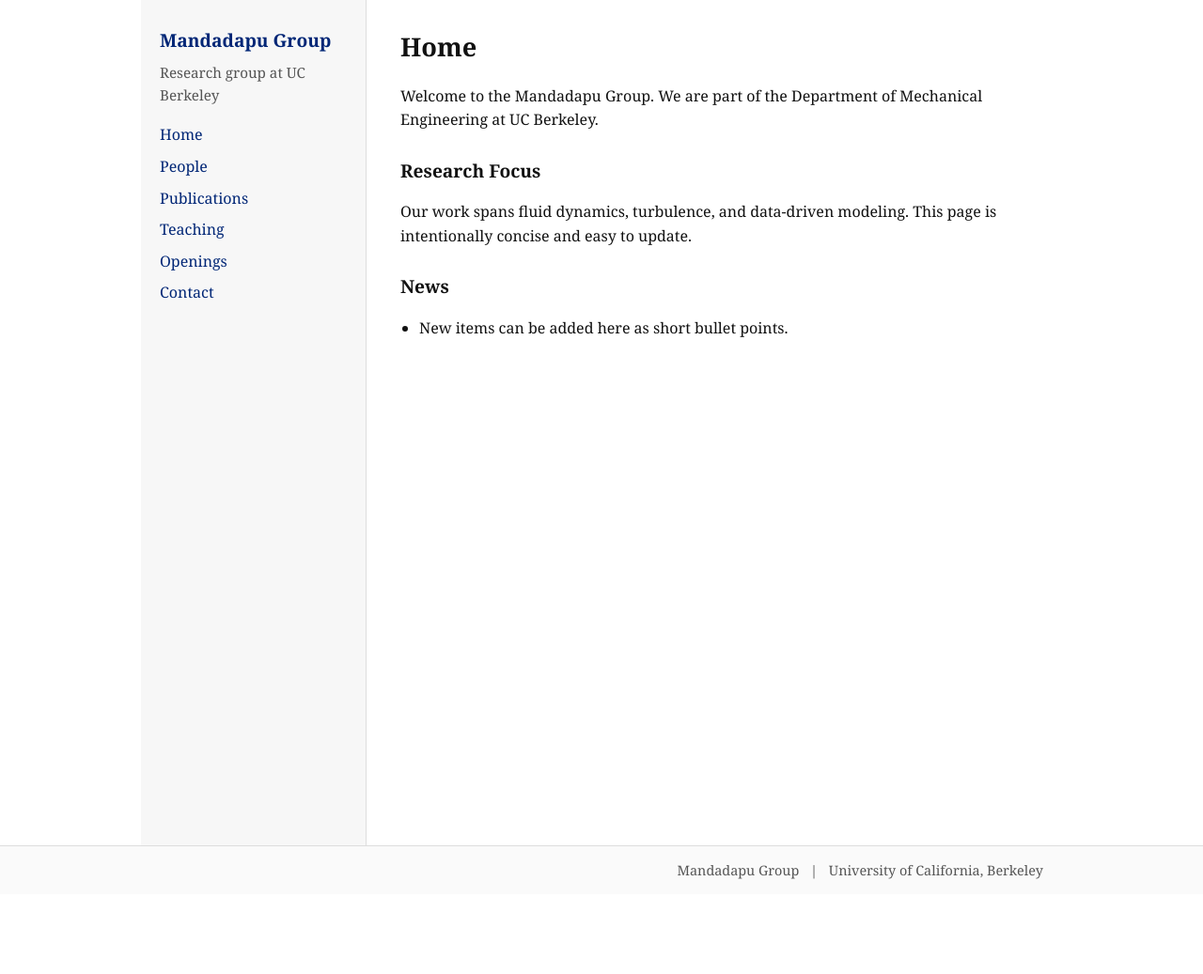
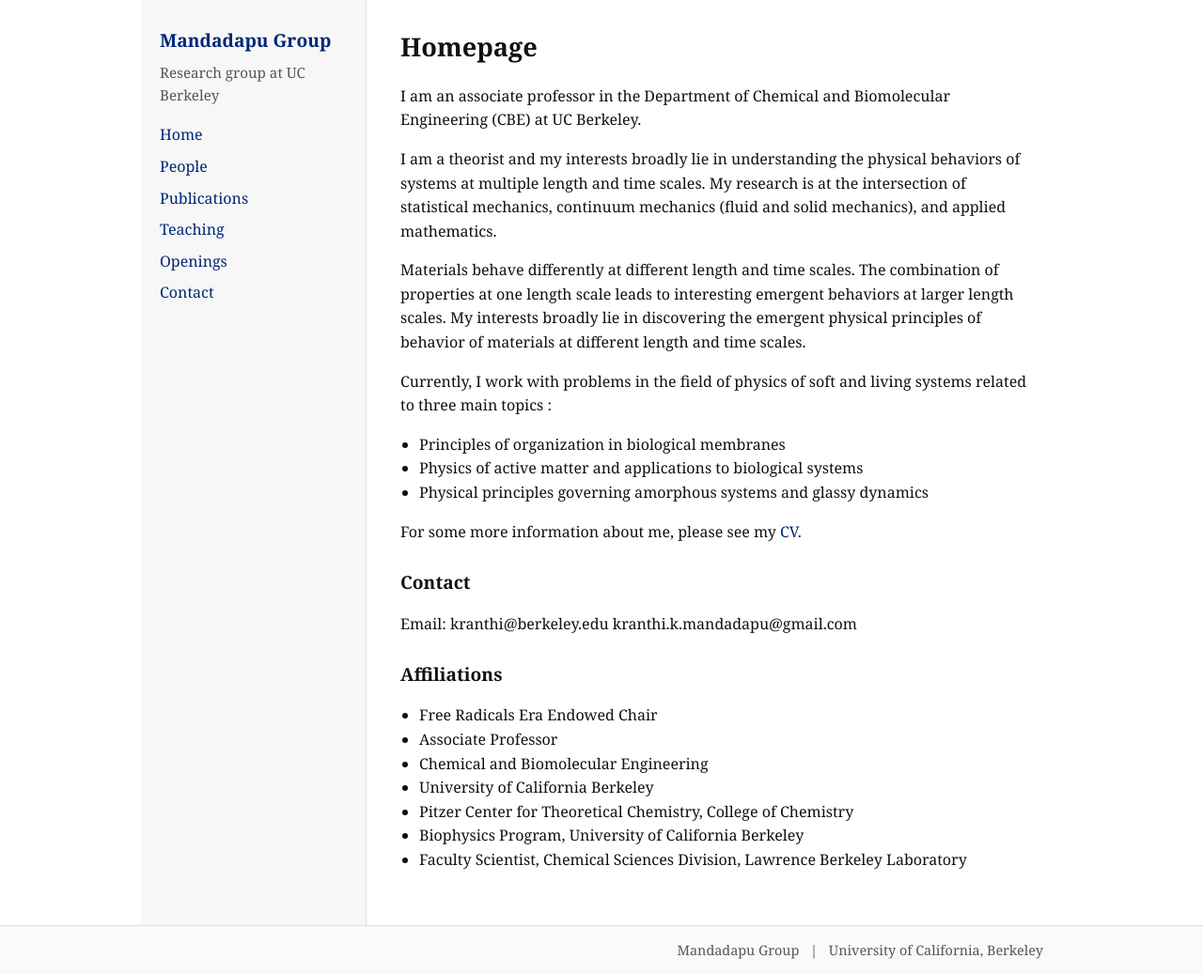
Before and after one commit to mandadapu-group/mandadapu-group.github.io, a Jekyll site: the page built from index.md, in a window 1280 px wide. Shown: the whole page at 94% size. Built offline with Jekyll 4.4.1, drawn with Linux system fonts in a browser that asks for light colours; before the commit the page ends 952 px from its top, so only the background shows below that.

Commit message:
Update homepage content and add CV stub

```diff
--- a/index.md
+++ b/index.md
@@ -1,14 +1,33 @@
 ---
 layout: default
-title: Home
+title: Homepage
 ---
 
-Welcome to the Mandadapu Group. We are part of the Department of Mechanical Engineering at UC Berkeley.
+I am an associate professor in the Department of Chemical and Biomolecular Engineering (CBE) at UC Berkeley.
 
-## Research Focus
+I am a theorist and my interests broadly lie in understanding the physical behaviors of systems at multiple length and time scales. My research is at the intersection of statistical mechanics, continuum mechanics (fluid and solid mechanics), and applied mathematics.
 
-Our work spans fluid dynamics, turbulence, and data-driven modeling. This page is intentionally concise and easy to update.
+Materials behave differently at different length and time scales. The combination of properties at one length scale leads to interesting emergent behaviors at larger length scales. My interests broadly lie in discovering the emergent physical principles of behavior of materials at different length and time scales.
 
-## News
+Currently, I work with problems in the field of physics of soft and living systems related to three main topics :
 
-- New items can be added here as short bullet points.
+- Principles of organization in biological membranes
+- Physics of active matter and applications to biological systems
+- Physical principles governing amorphous systems and glassy dynamics
+
+For some more information about me, please see my [CV]({{ site.baseurl }}/cv.html).
+
+## Contact
+
+Email: kranthi@berkeley.edu
+kranthi.k.mandadapu@gmail.com
+
+## Affiliations
+
+- Free Radicals Era Endowed Chair
+- Associate Professor
+- Chemical and Biomolecular Engineering
+- University of California Berkeley
+- Pitzer Center for Theoretical Chemistry, College of Chemistry
+- Biophysics Program, University of California Berkeley
+- Faculty Scientist, Chemical Sciences Division, Lawrence Berkeley Laboratory
```
Also changed, not shown: cv.md (added, +6 -0 lines).
